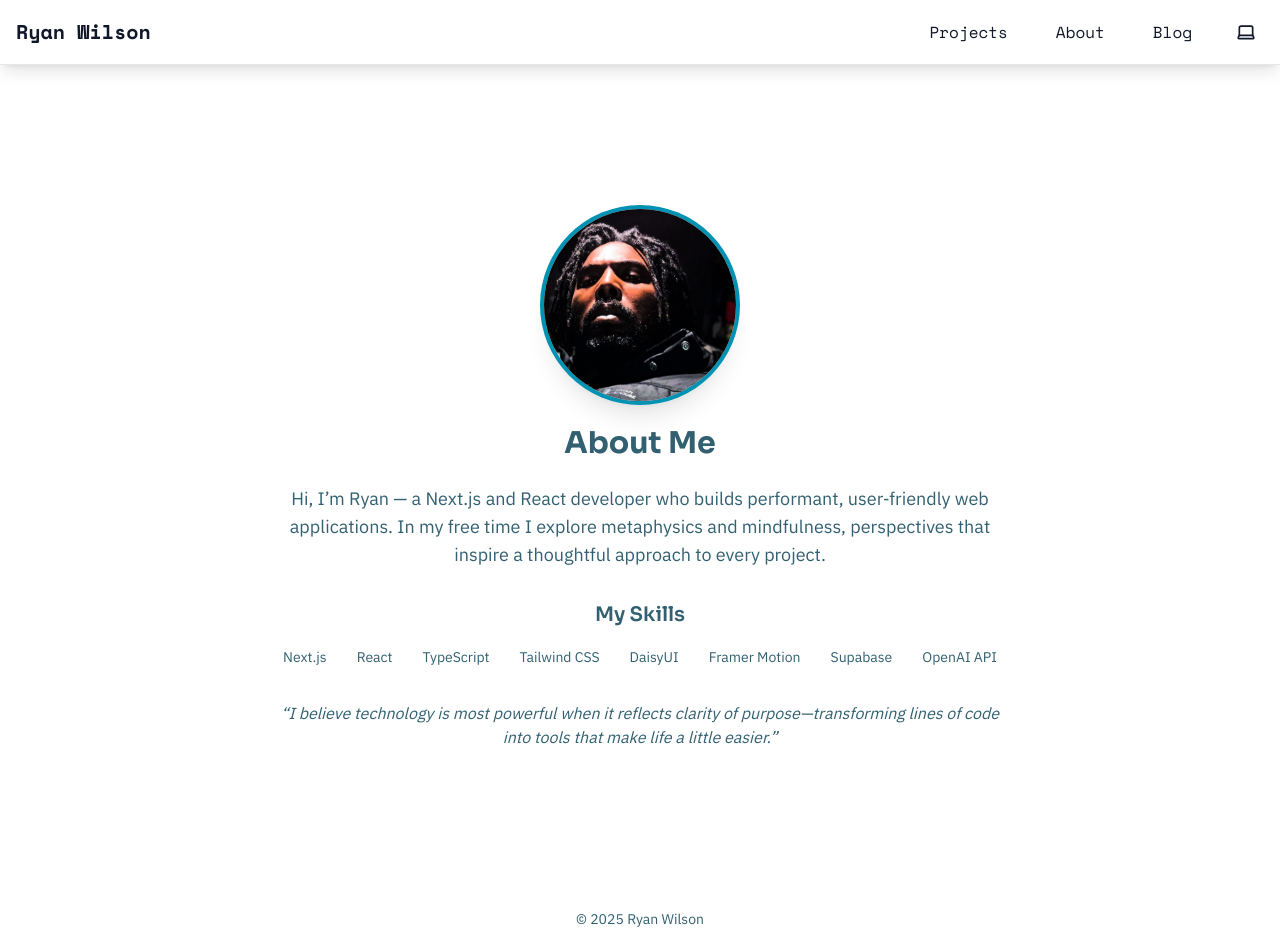
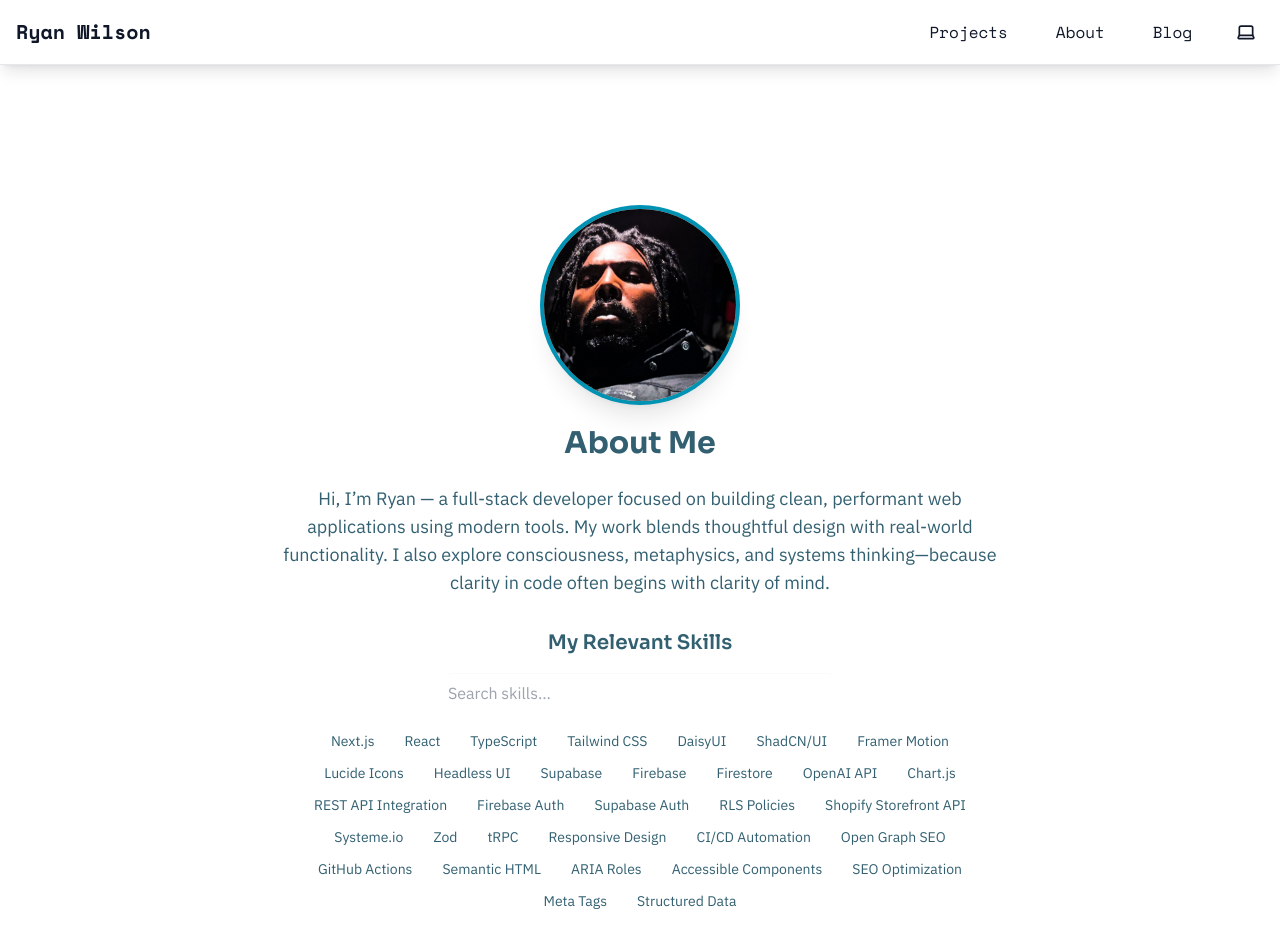
Before and after one commit to RW2023/ryan-2025, a Next.js app: page /about in a window 1280 px wide. Shown: the top 949 px of the page. Built offline with nearby package versions, Linux system fonts and the light colour scheme.

Commit message:
feat(about): expand skills with accessibility and SEO expertise
- Added Semantic HTML, ARIA Roles, and Accessible Components to skills
- Included SEO Optimization, Meta Tags, and Structured Data
- Keeps skill list searchable with client-side filter

```diff
--- a/src/components/AboutMe.tsx
+++ b/src/components/AboutMe.tsx
@@ -1,10 +1,31 @@
-// app/components/AboutMe.tsx
+// ✅ app/components/AboutMe.tsx
 "use client";
 
 import Image from "next/image";
 import { motion } from "framer-motion";
+import { useState } from "react";
+
+const allSkills = [
+    "Next.js", "React", "TypeScript",
+    "Tailwind CSS", "DaisyUI", "ShadCN/UI",
+    "Framer Motion", "Lucide Icons", "Headless UI",
+    "Supabase", "Firebase", "Firestore",
+    "OpenAI API", "Chart.js", "REST API Integration",
+    "Firebase Auth", "Supabase Auth", "RLS Policies",
+    "Shopify Storefront API", "Systeme.io",
+    "Zod", "tRPC", "Responsive Design",
+    "CI/CD Automation", "Open Graph SEO", "GitHub Actions",
+    "Semantic HTML", "ARIA Roles", "Accessible Components",
+    "SEO Optimization", "Meta Tags", "Structured Data"
+];
 
 export default function AboutMe() {
+    const [query, setQuery] = useState("");
+
+    const filteredSkills = allSkills.filter((skill) =>
+        skill.toLowerCase().includes(query.toLowerCase())
+    );
+
     return (
         <section id="about" className="py-20 px-4 text-center max-w-3xl mx-auto">
             <motion.div
@@ -25,30 +46,37 @@ export default function AboutMe() {
 
             <h2 className="text-3xl font-bold mb-6 text-primary">About Me</h2>
 
-            {/* Bio */}
             <p className="text-lg text-text-primary mb-8">
-                Hi, I’m Ryan — a Next.js and React developer who builds performant, user‐friendly web applications.
-                In my free time I explore metaphysics and mindfulness, perspectives that inspire a thoughtful approach to every project.
+                Hi, I’m Ryan — a full-stack developer focused on building clean, performant web applications using modern tools.
+                My work blends thoughtful design with real-world functionality. I also explore consciousness, metaphysics, and systems thinking—because clarity in code often begins with clarity of mind.
             </p>
 
-            {/* Skills (Badge Cloud example) */}
             <div className="mb-8">
-                <h3 className="text-xl font-semibold mb-4 text-secondary">My Skills</h3>
+                <h3 className="text-xl font-semibold mb-4 text-secondary">My Relevant Skills</h3>
+
+                <input
+                    type="text"
+                    placeholder="Search skills..."
+                    className="input input-bordered w-full max-w-sm mb-4 block mx-auto"
+                    value={query}
+                    onChange={(e) => setQuery(e.target.value)}
+                />
+
                 <div className="flex flex-wrap gap-2 justify-center">
-                    {[
-                        "Next.js", "React", "TypeScript",
-                        "Tailwind CSS", "DaisyUI",
-                        "Framer Motion", "Supabase",
-                        "OpenAI API"
-                    ].map((skill) => (
-                        <span key={skill} className="badge badge-outline border-accent text-accent text-sm">
+                    {filteredSkills.map((skill) => (
+                        <span
+                            key={skill}
+                            className="badge badge-outline border-accent text-accent text-sm"
+                        >
                             {skill}
                         </span>
                     ))}
+                    {filteredSkills.length === 0 && (
+                        <p className="text-sm text-center text-base-content/70 w-full">No matching skills</p>
+                    )}
                 </div>
             </div>
 
-            {/* Philosophy */}
             <blockquote className="italic text-text-muted">
                 “I believe technology is most powerful when it reflects clarity of purpose—transforming lines of code into tools that make life a little easier.”
             </blockquote>
```
